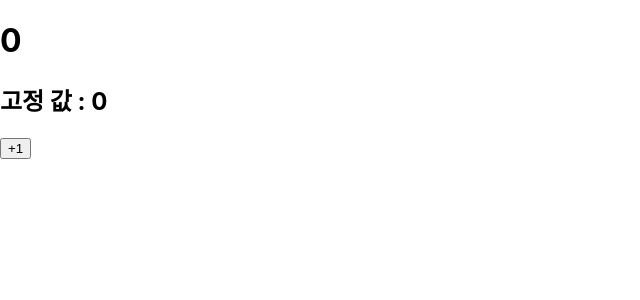
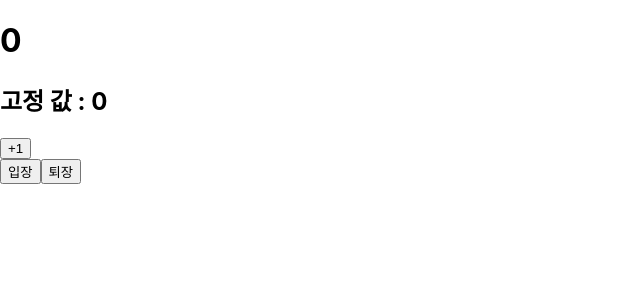
Before and after one commit to forget1026/ReactPrac, a React (Create React App) app in the folder cheapter3/: page / in a window 1280 px wide. Shown: the top 300 px of the page, without its empty margins (0-640 px from the left). Built offline with nearby package versions, Linux system fonts and the light colour scheme.

Commit message:
use State 사용하기

```diff
--- a/cheapter3/src/App.js
+++ b/cheapter3/src/App.js
@@ -1,10 +1,12 @@
 import React from 'react';
 import Counter from './Counter';
+import Say from './Say';
 
 
 const App = () => {
   return <>
       <Counter></Counter>
+      <Say></Say>
     </>;
 }
 export default App;
--- a/cheapter3/src/Counter.js
+++ b/cheapter3/src/Counter.js
@@ -1,13 +1,10 @@
 import React, { Component } from 'react';
 
 class Counter extends Component {
-    constructor(props) {
-        super(props);
-        this.state = { // state 설정시 constructor에 작성하여 설정
-            number: 0,
-            fixedNumber: 0
-        };
-    }
+    state = {
+        number: 0,
+        fixedNumber: 0
+    };
 
     render() {
         const { number, fixedNumber } = this.state; // state의 값 조회시 this.state로 조회할 수 있음
@@ -16,7 +13,7 @@
                 <h1>{number}</h1>
                 <h2>고정 값 : {fixedNumber}</h2>
                 <button onClick={() => {
-                    this.setState({number: number + 1}); // this.setState를 통해 state의 값 변경가능
+                    this.setState({number: number + 1}, () => {console.log(this.state)}); // this.setState를 통해 state의 값 변경가능. callback함수를 통한 state값 확인
                 }}>
                     +1
                 </button>
--- /dev/null
+++ b/cheapter3/src/Say.js
@@ -0,0 +1,17 @@
+import React, { useState } from 'react';
+
+const Say = () => {
+    const [message, setMessage] = useState('');
+    const onClickEnter = () => setMessage('안녕하세요!');
+    const onClickLeave = () => setMessage('안녕히가세요!');
+
+    return (
+        <div>
+            <button onClick={onClickEnter}>입장</button>
+            <button onClick={onClickLeave}>퇴장</button>
+            {message}
+        </div>
+    );
+};
+
+export default Say;
```
